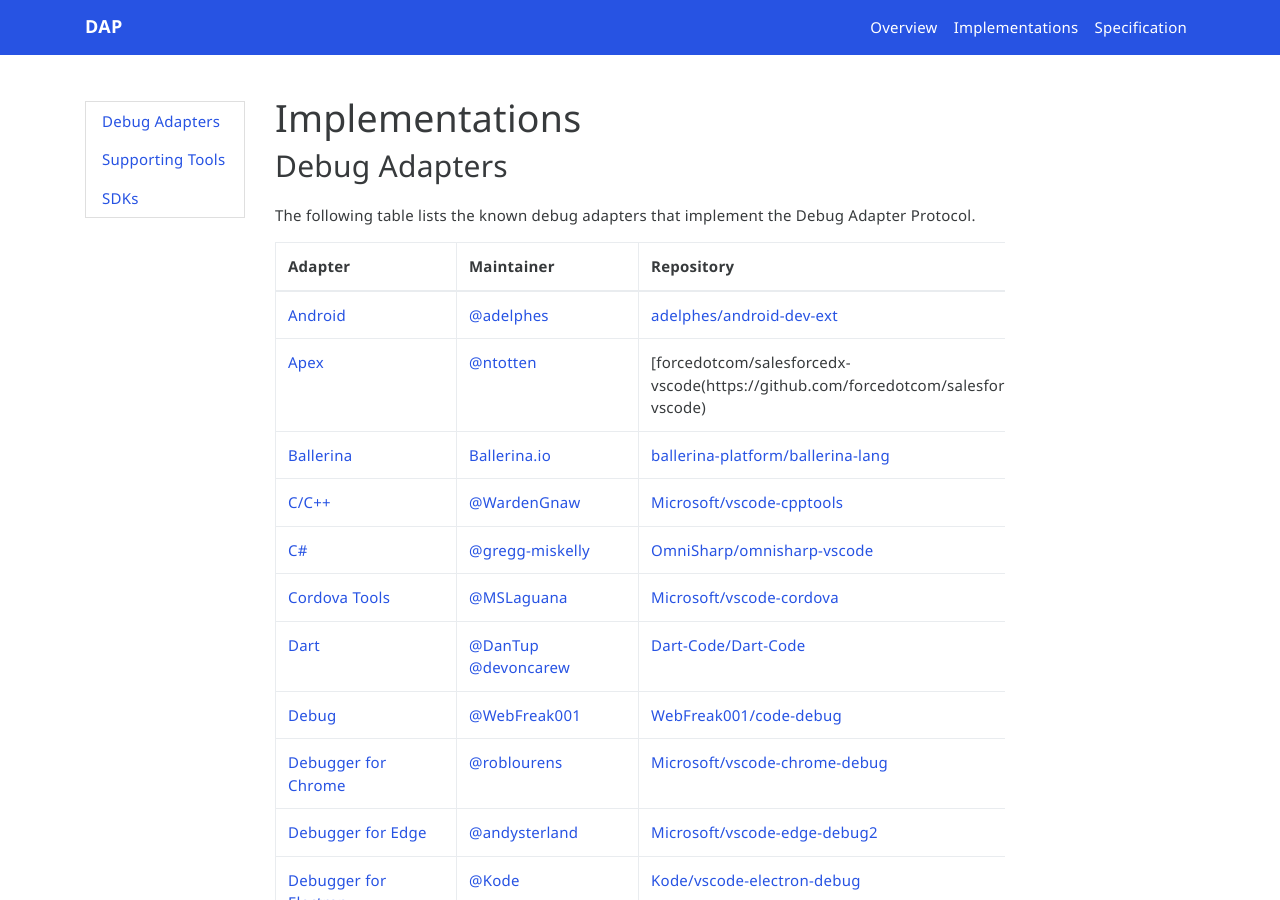
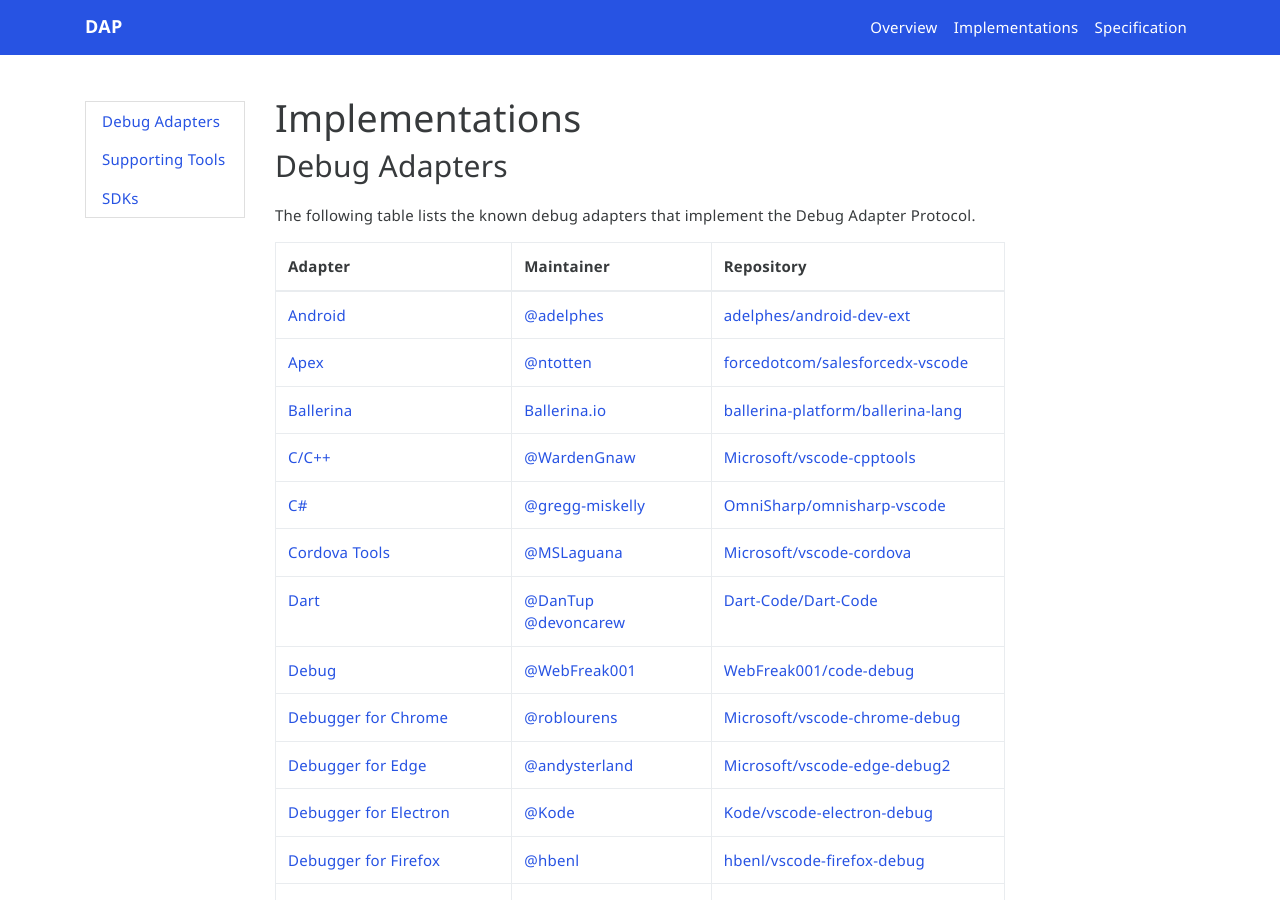
Before and after one commit to microsoft/debug-adapter-protocol, a Jekyll site: the page built from _implementors/adapters.md, in a window 1280 px wide and 900 px high. Built offline with Jekyll 4.4.1, drawn with Linux system fonts in a browser that asks for light colours; nearby versions of some CDN libraries; comment, search, counter and statistics services are not loaded.

Commit message:
fix APEX entry

```diff
--- a/_implementors/adapters.md
+++ b/_implementors/adapters.md
@@ -11,7 +11,7 @@
 | Adapter | Maintainer | Repository |
 |---------|------------|------------|
 [Android](https://marketplace.visualstudio.com/items?itemName=adelphes.android-dev-ext)|[@adelphes](https://github.com/adelphes)| [adelphes/android-dev-ext](https://github.com/adelphes/android-dev-ext)
-[Apex](https://marketplace.visualstudio.com/items?itemName=salesforce.salesforcedx-vscode-apex-debugger)|[@ntotten](https://github.com/ntotten)|[forcedotcom/salesforcedx-vscode(https://github.com/forcedotcom/salesforcedx-vscode)
+[Apex](https://marketplace.visualstudio.com/items?itemName=salesforce.salesforcedx-vscode-apex-debugger)|[@ntotten](https://github.com/ntotten)|[forcedotcom/salesforcedx-vscode](https://github.com/forcedotcom/salesforcedx-vscode)
 [Ballerina](https://marketplace.visualstudio.com/items?itemName=wso2.ballerina)|[Ballerina.io](https://ballerina.io/)|[ballerina-platform/ballerina-lang](https://github.com/ballerina-platform/ballerina-lang/) |
 [C/C++](https://marketplace.visualstudio.com/items?itemName=ms-vscode.cpptools)|[@WardenGnaw](https://github.com/WardenGnaw)|[Microsoft/vscode-cpptools](https://github.com/Microsoft/vscode-cpptools)
 [C#](https://marketplace.visualstudio.com/items?itemName=ms-vscode.csharp)|[@gregg-miskelly](https://github.com/gregg-miskelly)|[OmniSharp/omnisharp-vscode](https://github.com/OmniSharp/omnisharp-vscode)
```
